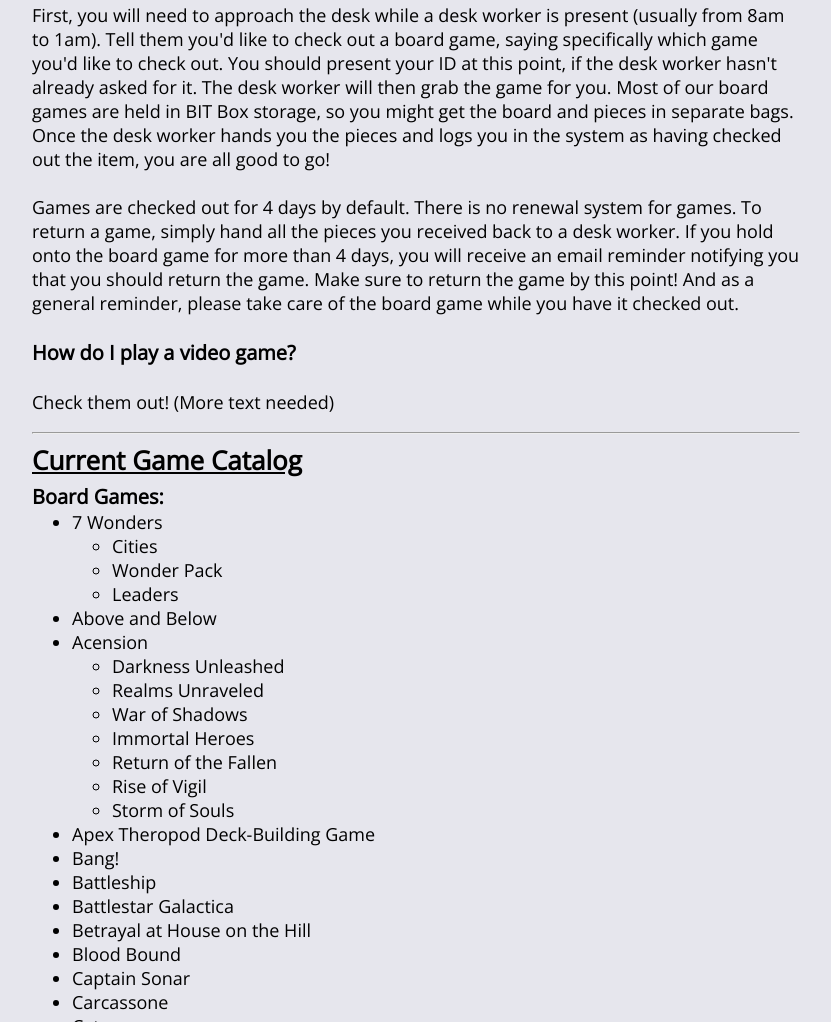
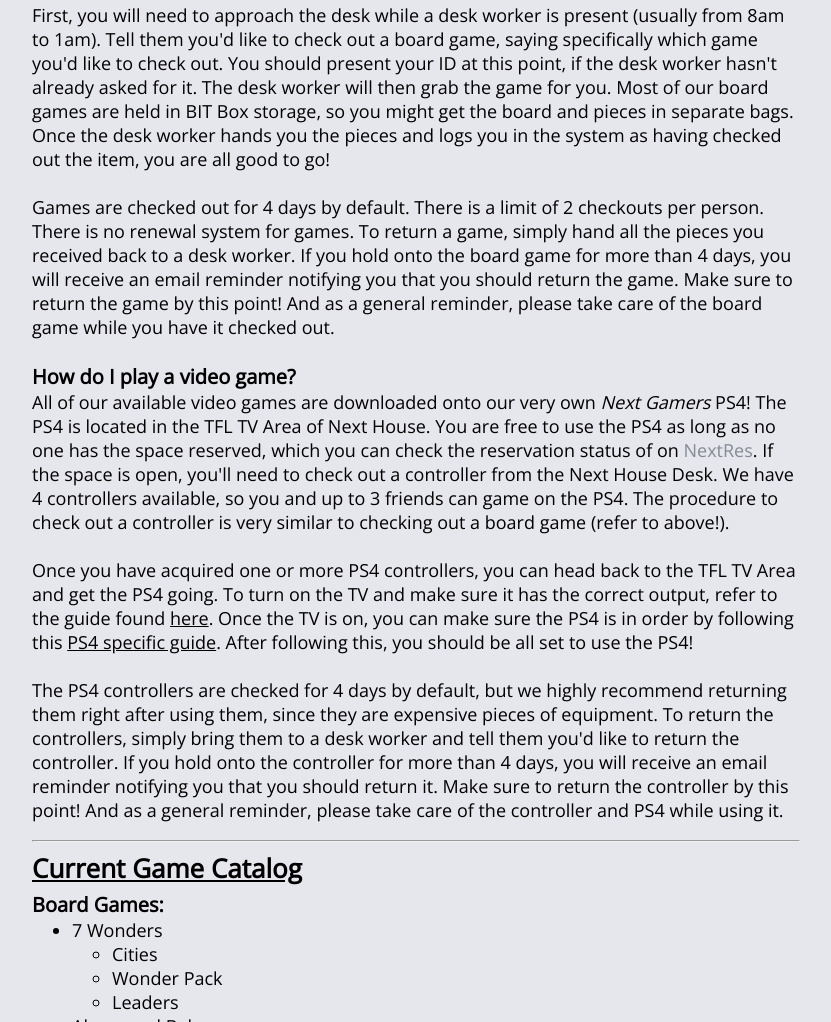
Before and after one commit to MFarejowicz/next-gamers, a website: page games.html in a window 1280 px wide. Shown: the part 479-1501 px from the top of the page, without its empty margins (224-1055 px from the left). Drawn offline with nearby package versions, Linux system fonts and the light colour scheme.

Commit message:
add more instructions

```diff
--- a/games.html
+++ b/games.html
@@ -63,12 +63,18 @@
           You should present your ID at this point, if the desk worker hasn't already asked for it. The desk worker will then grab the game for you. Most of our board games are held in BIT Box storage, so you might get the board and pieces in separate bags.
           Once the desk worker hands you the pieces and logs you in the system as having checked out the item, you are all good to go!</p>
           <br/>
-          <p>Games are checked out for 4 days by default. There is no renewal system for games. To return a game, simply hand all the pieces you received back to a desk worker. If you hold onto the board game for more than 4 days, you will receive an email reminder notifying
+          <p>Games are checked out for 4 days by default. There is a limit of 2 checkouts per person. There is no renewal system for games. To return a game, simply hand all the pieces you received back to a desk worker. If you hold onto the board game for more than 4 days, you will receive an email reminder notifying
           you that you should return the game. Make sure to return the game by this point! And as a general reminder, please take care of the board game while you have it checked out.</p>
           <br/>
           <p style="font-size: 20px; font-weight: bold">How do I play a video game?</p>
+          <p>All of our available video games are downloaded onto our very own <i>Next Gamers</i> PS4! The PS4 is located in the TFL TV Area of Next House. You are free to use the PS4 as long as no one has the space reserved, which you can check the reservation status of on <a href="https://nextres.mit.edu">NextRes</a>.
+          If the space is open, you'll need to check out a controller from the Next House Desk. We have 4 controllers available, so you and up to 3 friends can game on the PS4. The procedure to check out a controller is very similar to checking out a board game (refer to above!). </p>
           <br/>
-          <p>Check them out! (More text needed)</p>
+          <p>Once you have acquired one or more PS4 controllers, you can head back to the TFL TV Area and get the PS4 going. To turn on the TV and make sure it has the correct output, refer to the guide found <a href="./static/files/useAmp.pdf" style="color: #000000; text-decoration: underline">here</a>. Once the TV is on, you can make sure the PS4 is in order by following this
+            <a href="./static/files/usePS4.pdf" style="color: #000000; text-decoration: underline">PS4 specific guide</a>. After following this, you should be all set to use the PS4!</p>
+          <br/>
+          <p>The PS4 controllers are checked for 4 days by default, but we highly recommend returning them right after using them, since they are expensive pieces of equipment. To return the controllers, simply bring them to a desk worker and tell them you'd like to return the controller.  If you hold onto the controller for more than 4 days, you will receive an email reminder notifying
+          you that you should return it. Make sure to return the controller by this point! And as a general reminder, please take care of the controller and PS4 while using it.</p>
         </div>
         <hr style="margin-top: 18px"/>
         <div style="margin-bottom: 20px">
```
Also changed, not shown: 2 other files.
